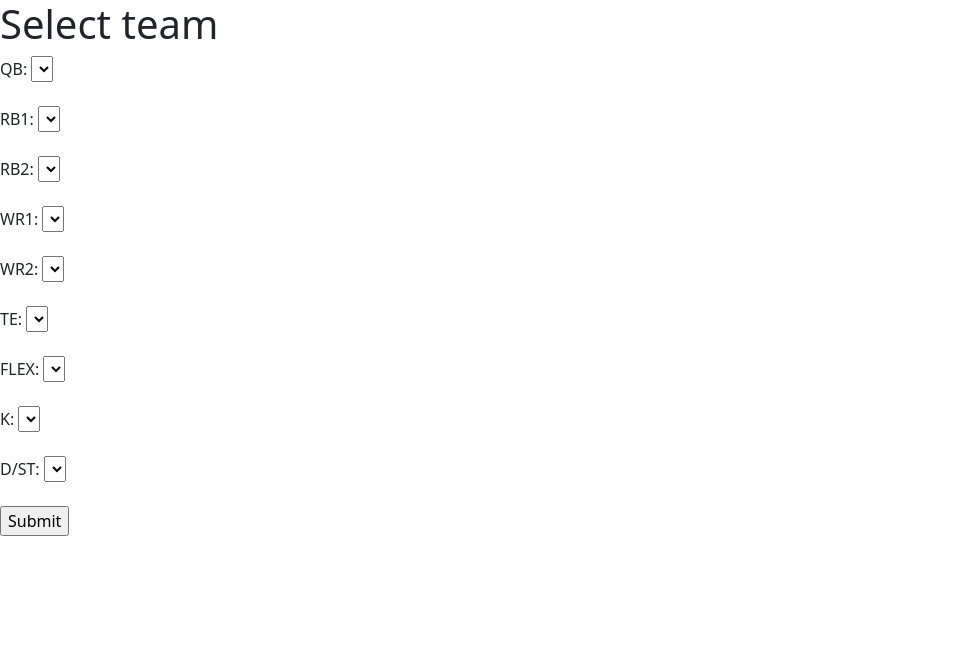
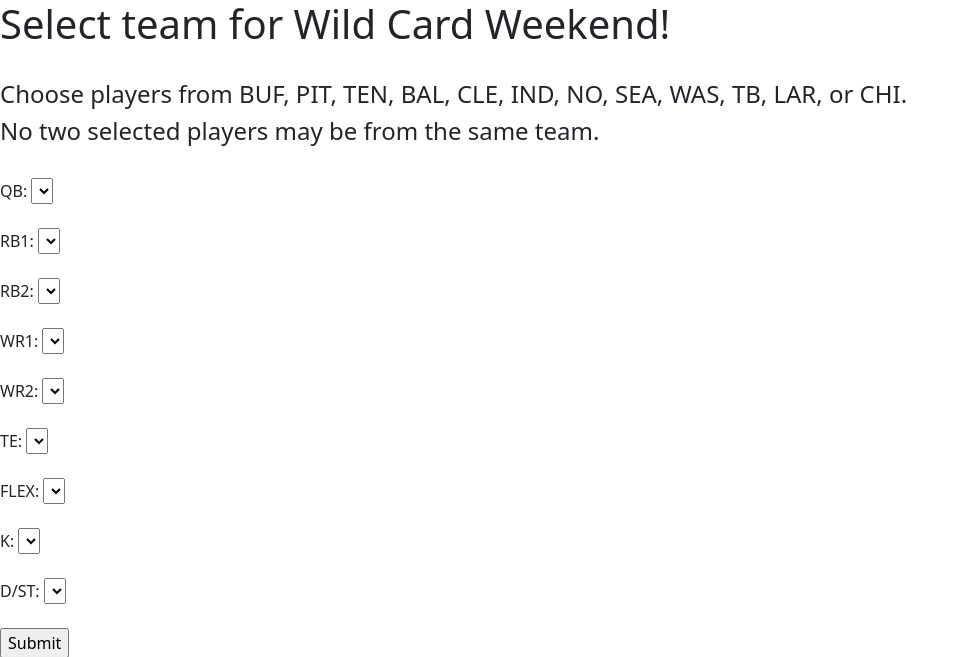
Before and after one commit to rohbat/fantasy_postseason_challenge, a Flask app: template fantasy_postseason_challenge/templates/select_team.html in a window 1280 px wide. Shown: the top 657 px of the page, without its empty margins (0-969 px from the left). Run offline with Flask 2, Linux system fonts and the light colour scheme; the template is opened without the code that fills it: values that come from a table or form of the project are taken from there, others are empty; some libraries are stand-ins or nearby versions.

Commit message:
modify select_team page to display instructions

```diff
--- a/fantasy_postseason_challenge/templates/select_team.html
+++ b/fantasy_postseason_challenge/templates/select_team.html
@@ -1,11 +1,13 @@
 <html>
     <head>
-        <title>Join League</title>
+        <title>Select Team</title>
         <meta name="viewport" content="width=device-width, initial-scale=1.0">
         <link href="{{url_for('static', filename='bootstrap.min.css')}}" rel="stylesheet" media="screen">
     </head>
     <body>
-        <h1>Select team</h1>
+        <h1>Select team for Wild Card Weekend!</h1><br>
+        <h4>Choose players from BUF, PIT, TEN, BAL, CLE, IND, NO, SEA, WAS, TB, LAR, or CHI.</h4>
+        <h4>No two selected players may be from the same team.</h4><br>
 
         <form action="" method="POST" >
             {% for field in form %}
```
